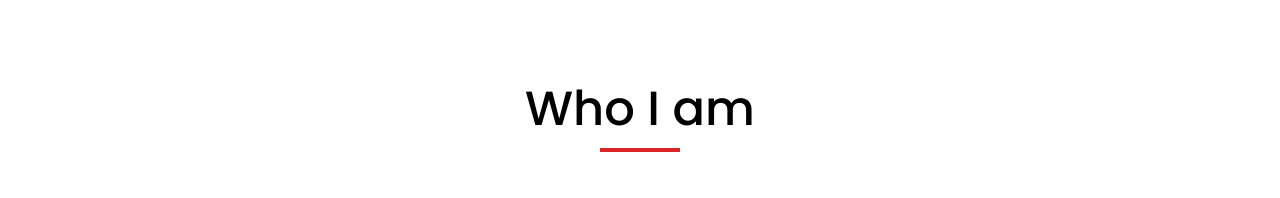
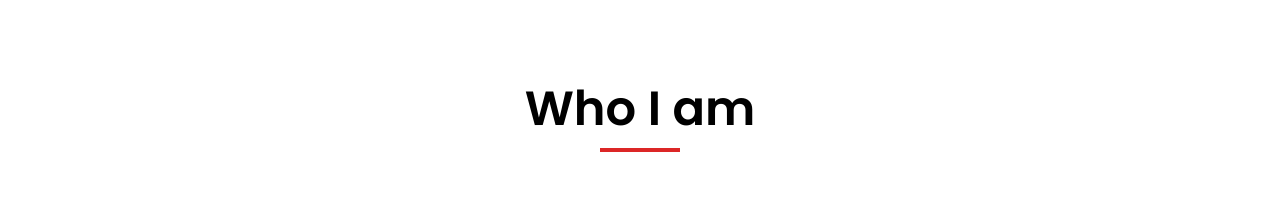
Before and after one commit to AntoineAbhay/next-website, a Next.js app: page / in a window 1280 px wide. Shown: the part 912-1110 px from the top of the page. Built offline with nearby package versions, Linux system fonts and the light colour scheme.

Commit message:
Better font weights

```diff
--- a/src/components/RepositoryCard.tsx
+++ b/src/components/RepositoryCard.tsx
@@ -7,7 +7,7 @@ const RepositoryCard = ({ repository }: { repository: Repository }) => {
   return (
     <div className="m-4 p-4 border border-indigo-900 border-opacity-20 rounded">
       <a
-        className="text-xl capitalize"
+        className="text-xl capitalize font-header font-semibold"
         href={html_url}
         target="_blank"
         rel="noopener noreferrer"
--- a/src/pages/_document.tsx
+++ b/src/pages/_document.tsx
@@ -5,7 +5,7 @@ export default function Document() {
     <Html>
       <Head>
         <link
-          href="https://fonts.googleapis.com/css2?family=Montserrat:ital,wght@0,400;0,500;0,700;1,400;1,700&family=Poppins:wght@500;700&display=swap"
+          href="https://fonts.googleapis.com/css2?family=Montserrat:ital,wght@0,400;0,500;0,700;1,400;1,700&family=Poppins:wght@400;500;600;700&display=swap"
           rel="stylesheet"
         />
       </Head>
--- a/src/pages/aboutme.tsx
+++ b/src/pages/aboutme.tsx
@@ -18,7 +18,7 @@ const AboutMe: NextPage<{ repositories: Repository[] }> = ({
   return (
     <div className="flex flex-col items-center">
       <section>
-        <h2 className="font-header text-3xl">Github</h2>
+        <h2 className="font-header text-3xl font-bold">Github</h2>
         <div className="grid max-w-3xl sm:grid-cols-2">
           {repositories.map((repository, index) => (
             <RepositoryCard key={index} repository={repository} />
--- a/src/pages/index.tsx
+++ b/src/pages/index.tsx
@@ -42,13 +42,13 @@ const Home: NextPage = () => {
               layout="fill"
             />
           </div>
-          <div className="h-screen flex flex-col justify-center font-header pl-[5vw] text-7xl font-medium leading-tight text-white bg-opacity-30 bg-black">
+          <div className="h-screen flex flex-col justify-center font-header pl-[5vw] text-7xl font-semibold leading-tight text-white bg-opacity-30 bg-black">
             <div className="mt-8">Hey,</div>
             <div>I&apos;m Antoine</div>
           </div>
         </div>
         <div className="flex min-h-screen w-screen flex-col items-center justify-center">
-          <div className="font-header text-5xl font-medium leading-relaxed">
+          <div className="font-header text-5xl font-semibold leading-relaxed">
             Who I am
           </div>
           <div className="h-1 w-20 bg-red-600" />
```
